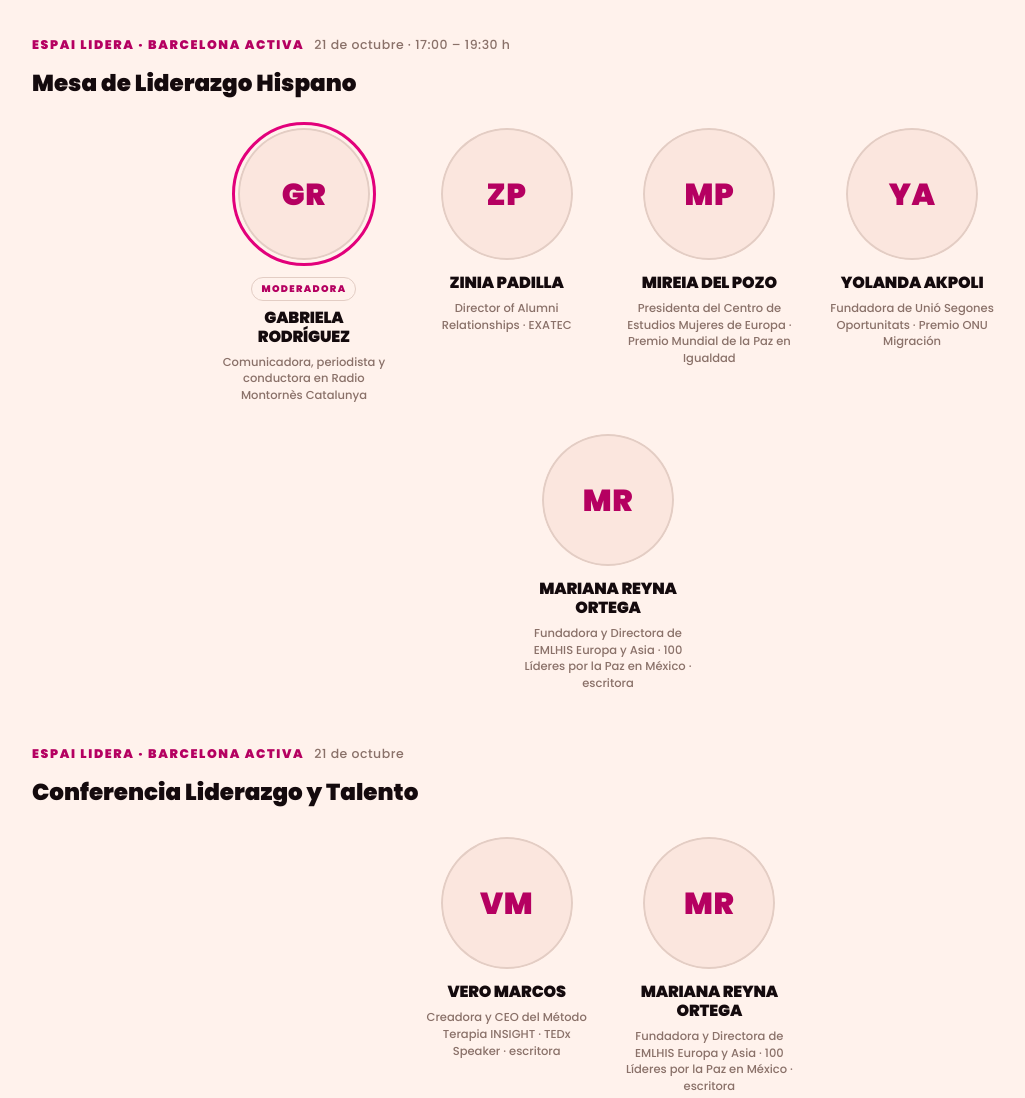
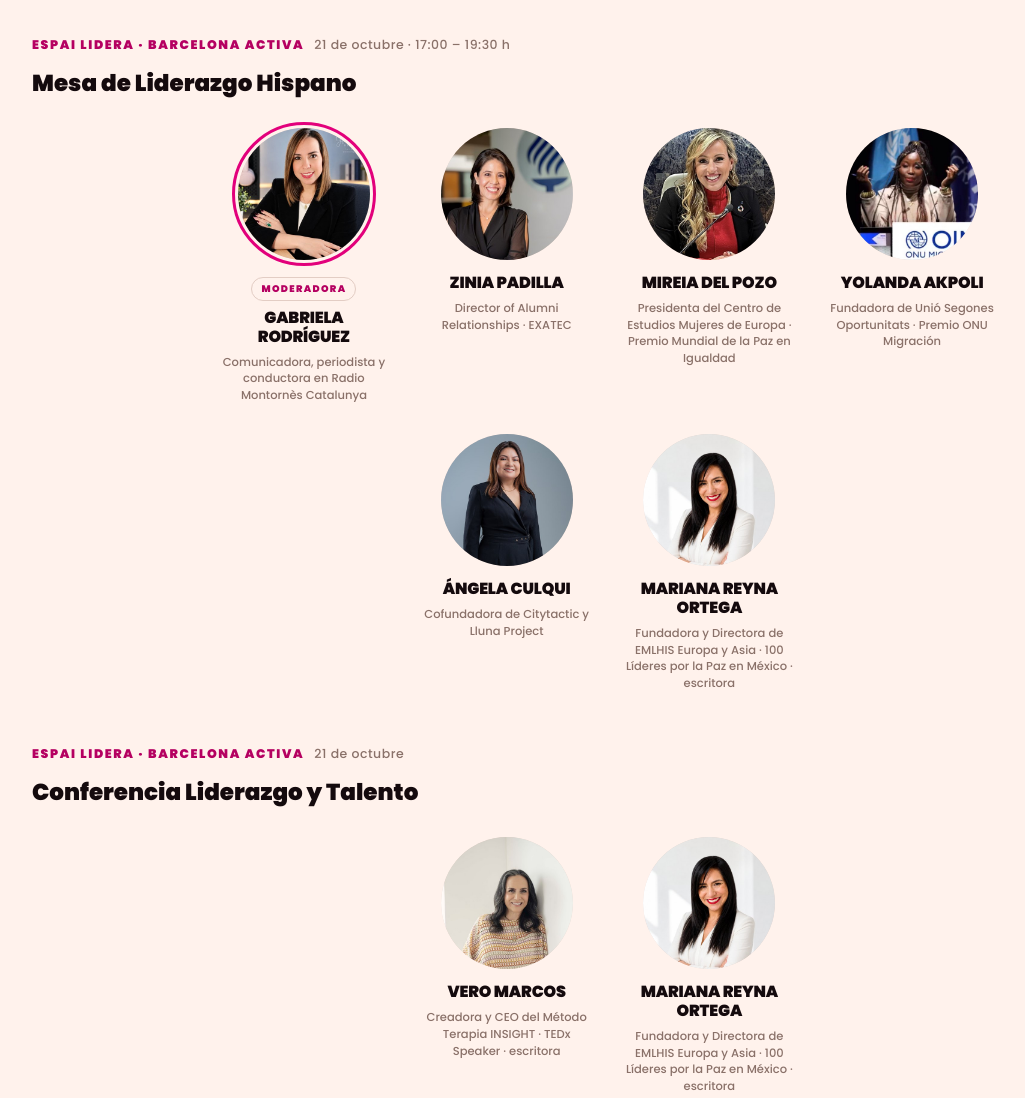
Before and after one commit to dariogutiesco/emlhis-web, a plain HTML site: page barcelona/index.html in a window 1280 px wide. Shown: the part 2502-3600 px from the top of the page, without its empty margins (32-1057 px from the left). Drawn offline with Linux system fonts and the light colour scheme.

Commit message:
Add files via upload

```diff
--- a/barcelona/index.html
+++ b/barcelona/index.html
@@ -127,6 +127,10 @@
           <b>Yolanda Akpoli</b><small>Fundadora de Unió Segones Oportunitats · Premio ONU Migración</small>
         </article>
         <article>
+          <figure><span class="mono">AC</span><img src="../img/ponentes/angela-culqui.jpg" alt="Ángela Culqui" loading="lazy" onerror="this.remove()"></figure>
+          <b>Ángela Culqui</b><small>Cofundadora de Citytactic y Lluna Project</small>
+        </article>
+        <article>
           <figure><span class="mono">MR</span><img src="../img/ponentes/mariana-reyna.jpg" alt="Mariana Reyna Ortega" loading="lazy" onerror="this.remove()"></figure>
           <b>Mariana Reyna Ortega</b><small>Fundadora y Directora de EMLHIS Europa y Asia · 100 Líderes por la Paz en México · escritora</small>
         </article>
--- a/styles.css
+++ b/styles.css
@@ -370,7 +370,7 @@ section[id]{scroll-margin-top:92px}
 .panel article{flex:0 1 172px;text-align:center}
 .panel figure{position:relative;width:132px;height:132px;margin:0 auto 14px;border-radius:50%;
   overflow:hidden;background:var(--crema-2)}
-.panel figure img{position:absolute;inset:0;width:100%;height:100%;object-fit:cover;object-position:50% 22%}
+.panel figure img{position:absolute;inset:0;width:100%;height:100%;object-fit:cover;object-position:50% 50%}
 .panel .mono{position:absolute;inset:0;display:grid;place-items:center;color:var(--rosa-d);
   font-weight:900;font-size:1.9rem;letter-spacing:.02em;
   box-shadow:inset 0 0 0 2px var(--linea);border-radius:50%}
```
Also changed, not shown: img/ponentes/ana-delgado.jpg (added), img/ponentes/angela-culqui.jpg (added), img/ponentes/arantxa-sasiambarrena.jpg (added), img/ponentes/barbara-yuste.jpg (added), img/ponentes/elena-garcia.jpg (added), img/ponentes/elsa-nunez.jpg (added), img/ponentes/gabriela-rodriguez.jpg (added), img/ponentes/ivette-barreto.jpg (added), img/ponentes/mariana-reyna.jpg (added), img/ponentes/mireia-del-pozo.jpg (added), img/ponentes/rita-sanchez.jpg (added), img/ponentes/vero-marcos.jpg (added), img/ponentes/viridiana-badillo.jpg (added), img/ponentes/vivi-villarreal.jpg (added), 2 more files.
